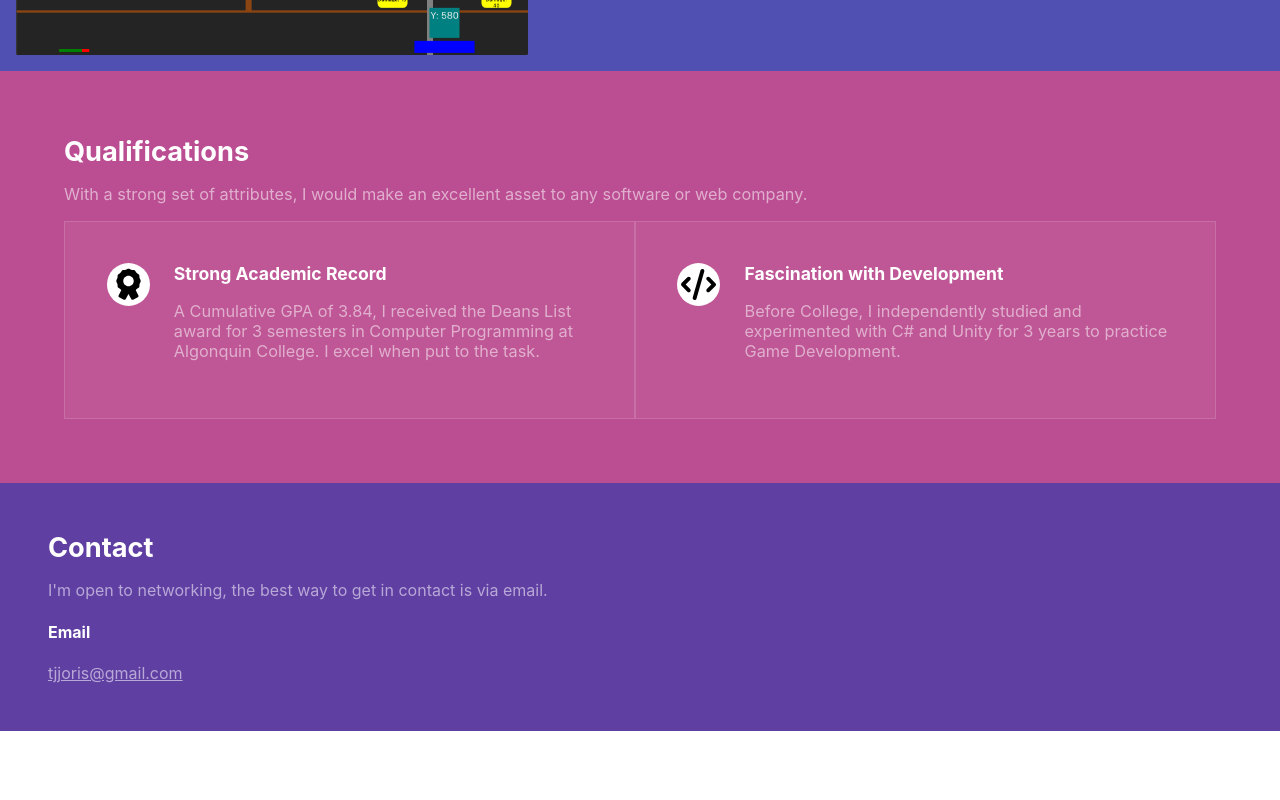
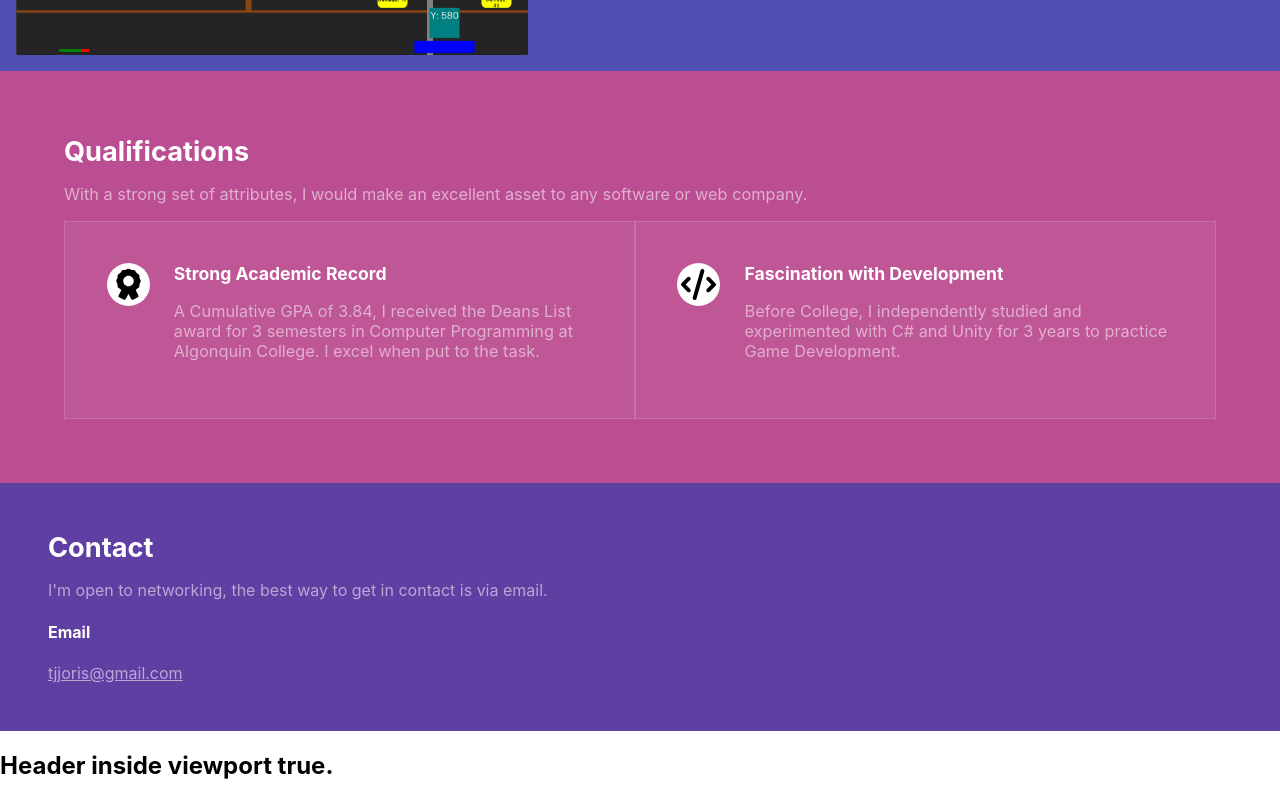
Before and after one commit to tjjoris/luke-j-react, a React (Vite) app: page / in a window 1280 px wide. Shown: the part 2535-3335 px from the top of the page. Before the commit the page ends 3266 px from the top, so only its background shows below. Built offline with nearby package versions, Linux system fonts and the light colour scheme.

Commit message:
created ScrollObserver class which displays true when that component is in view, and false when it is not. It was added to Layout and works.

```diff
--- a/package.json
+++ b/package.json
@@ -11,7 +11,8 @@
   },
   "dependencies": {
     "react": "^19.2.6",
-    "react-dom": "^19.2.6"
+    "react-dom": "^19.2.6",
+    "react-intersection-observer": "^11.0.1"
   },
   "devDependencies": {
     "@eslint/js": "^10.0.1",
--- a/src/components/Layout.tsx
+++ b/src/components/Layout.tsx
@@ -7,6 +7,7 @@ import Qualifications from "./Qualifications";
 import { useRef, useState, useEffect } from "react";
 import { PopupContext } from "../contexts/popupContext";
 import { type LearnMore } from "../types/learnMore";
+import ScrollObserver from "./ScrollObserver";
 
 export default function Layout() {
 
@@ -40,6 +41,7 @@ export default function Layout() {
                 <Portfolio />
                 <Qualifications />
                 <Contact />
+		<ScrollObserver />
             </PopupContext.Provider >
         </>
     )
--- /dev/null
+++ b/src/components/ScrollObserver.tsx
@@ -0,0 +1,15 @@
+import { useInView } from "react-intersection-observer";
+export default function ScrollObserver() {
+
+  const { ref, inView, entry } = useInView({
+    /* Optional options */
+    threshold: 0.5,
+  });
+
+  entry;
+  return (
+    <div ref={ref}>
+      <h2>{`Header inside viewport ${inView}.`}</h2>
+    </div>
+  );
+};
```
Also changed, not shown: 1 other file (tests, documents, lock files or other folders).
